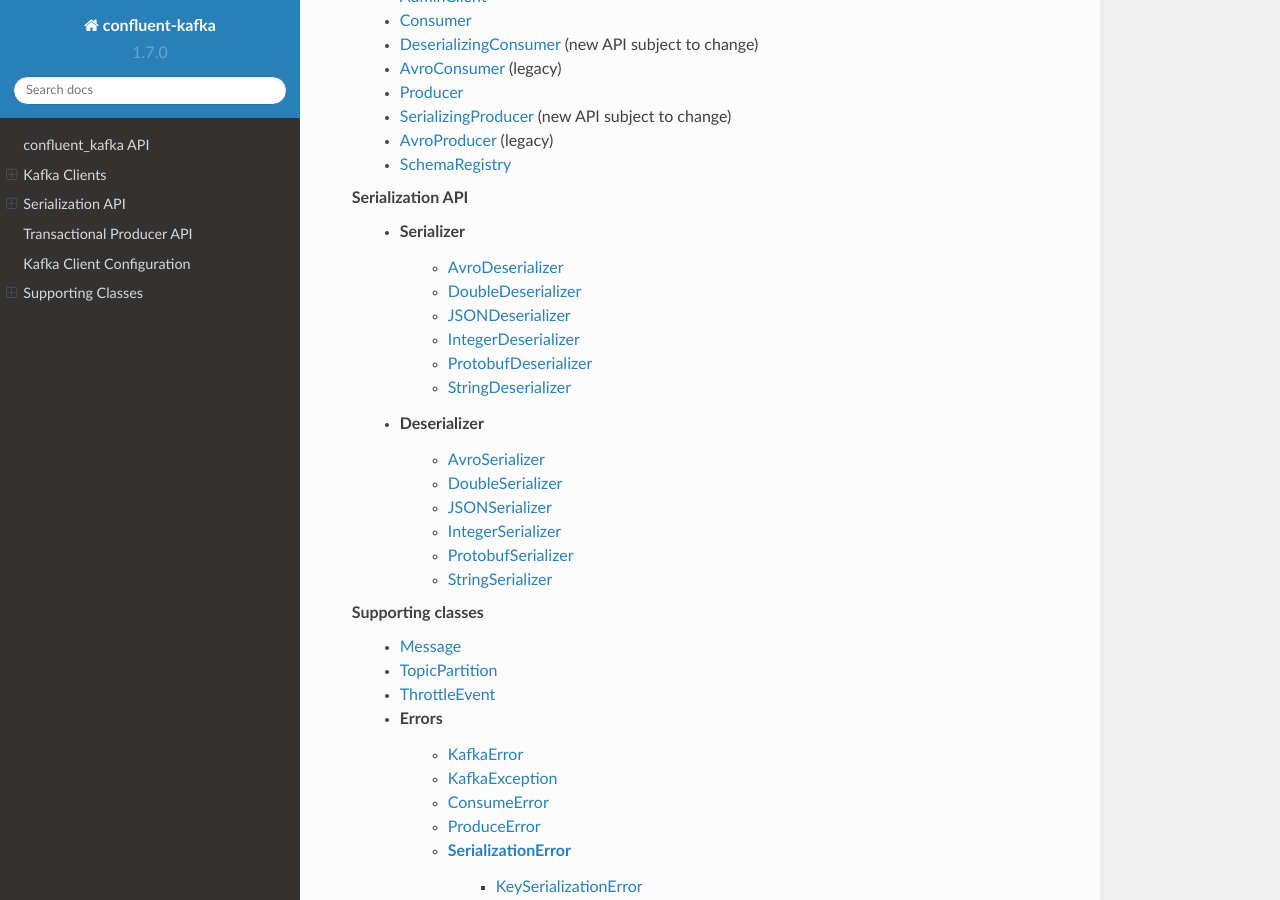
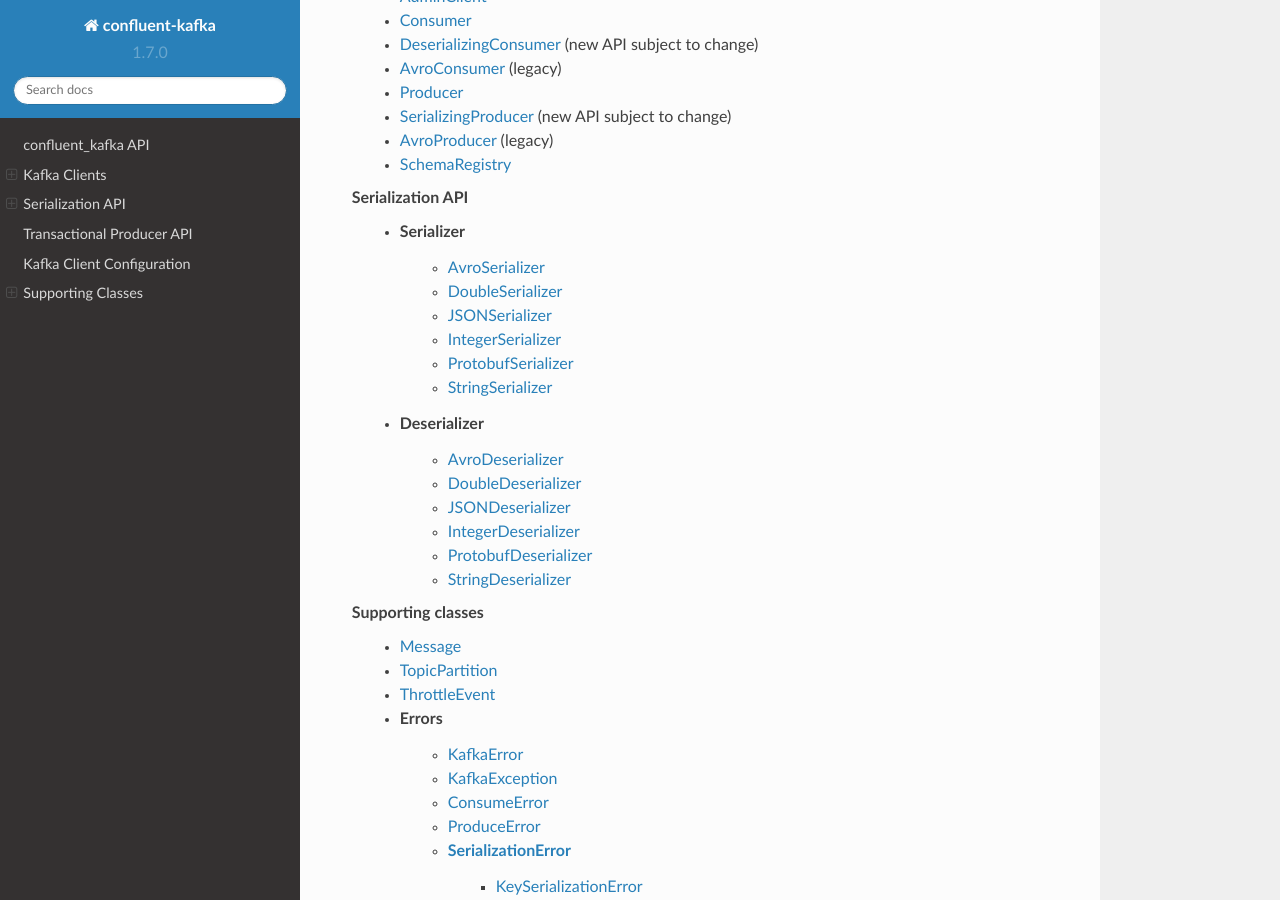
Before and after one commit to confluentinc/confluent-kafka-python, a Sphinx documentation site: the page built from docs/index.rst, in a window 1280 px wide and 900 px high, scrolled down 321 px. Built offline with Sphinx 7.4.7 and the Read the Docs theme 2.0.0, drawn with Linux system fonts in a browser that asks for light colours.

```diff
--- a/docs/index.rst
+++ b/docs/index.rst
@@ -19,20 +19,20 @@ Client API
 
 Serialization API
    - Serializer
+      - :ref:`AvroSerializer <schemaregistry_avro_serializer>`
+      - :ref:`DoubleSerializer <serde_serializer_double>`
+      - :ref:`JSONSerializer <schemaregistry_json_serializer>`
+      - :ref:`IntegerSerializer <serde_serializer_integer>`
+      - :ref:`ProtobufSerializer <schemaregistry_protobuf_serializer>`
+      - :ref:`StringSerializer <serde_serializer_string>`
+
+   - Deserializer
       - :ref:`AvroDeserializer <schemaregistry_avro_deserializer>`
       - :ref:`DoubleDeserializer <serde_deserializer_double>`
       - :ref:`JSONDeserializer <schemaregistry_json_deserializer>`
       - :ref:`IntegerDeserializer <serde_deserializer_integer>`
       - :ref:`ProtobufDeserializer <schemaregistry_protobuf_deserializer>`
       - :ref:`StringDeserializer <serde_deserializer_string>`
-
-   - Deserializer
-      - :ref:`AvroSerializer <schemaregistry_avro_serializer>`
-      - :ref:`DoubleSerializer <serde_serializer_double>`
-      - :ref:`JSONSerializer <schemaregistry_json_serializer>`
-      - :ref:`IntegerSerializer <serde_serializer_integer>`
-      - :ref:`ProtobufSerializer <schemaregistry_protobuf_serializer>`
-      - :ref:`StringSerializer <serde_serializer_string>`
 
 
 Supporting classes
```
